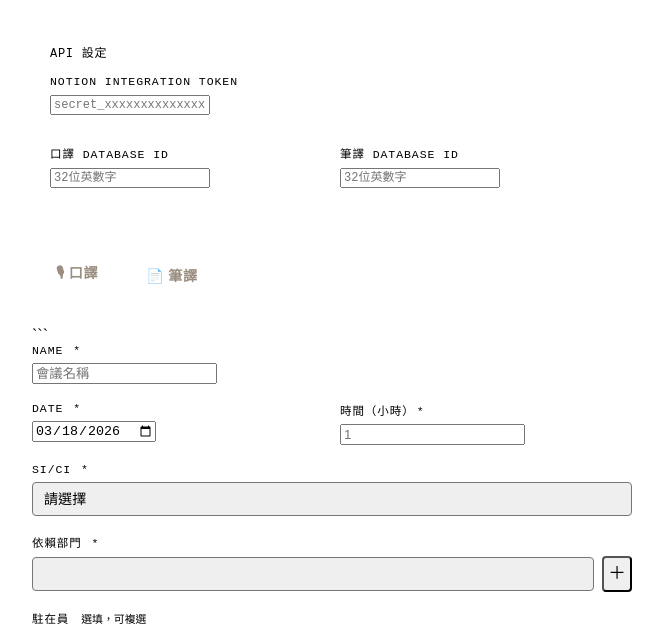
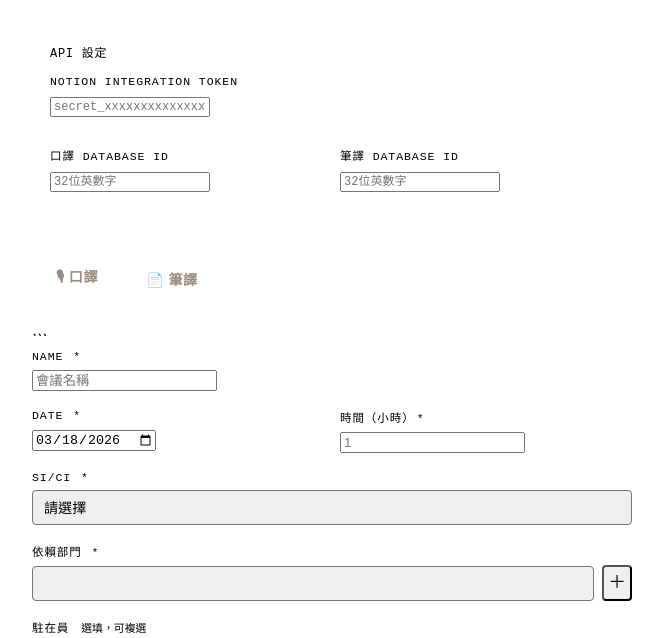
Before and after one commit to 999914wuuu/Work-log, a plain HTML site: page index.html in a window 1280 px wide. Shown: the part 116-754 px from the top of the page, without its empty margins (308-971 px from the left). Drawn offline with Linux system fonts and the light colour scheme.

Commit message:
Update index.html

```diff
--- a/index.html
+++ b/index.html
@@ -6,29 +6,27 @@
 <meta name="viewport" content="width=device-width, initial-scale=1.0">
 <title>工作紀錄</title>
 <style>
-  @import url('https://fonts.googleapis.com/css2?family=Noto+Serif+TC:wght@400;600&family=DM+Mono:wght@400;500&display=swap');
-
-:root {
-–bg: #f5f2ec;
-–surface: #fdfbf7;
-–border: #d8d0c0;
-–border-focus: #8a7560;
-–text: #2a2118;
-–text-muted: #7a6e60;
-–accent: #5c4a32;
-–accent-hover: #3d3020;
-–success-bg: #edf5f0;
-–success-text: #3d6b4f;
-–success-border: #b8d9c5;
-–error-bg: #fdf0f0;
-–error-text: #8b2020;
-–error-border: #e8bbbb;
-}
+  :root {
+    --bg: #f5f2ec;
+    --surface: #fdfbf7;
+    --border: #d8d0c0;
+    --border-focus: #8a7560;
+    --text: #2a2118;
+    --text-muted: #7a6e60;
+    --accent: #5c4a32;
+    --accent-hover: #3d3020;
+    --success-bg: #edf5f0;
+    --success-text: #3d6b4f;
+    --success-border: #b8d9c5;
+    --error-bg: #fdf0f0;
+    --error-text: #8b2020;
+    --error-border: #e8bbbb;
+  }
 
 - { box-sizing: border-box; margin: 0; padding: 0; }
 
 body {
-font-family: ‘Noto Serif TC’, serif;
+font-family: -apple-system, ‘Helvetica Neue’, Arial, sans-serif;
 background: var(–bg);
 color: var(–text);
 min-height: 100vh;
@@ -39,7 +37,7 @@ padding: 40px 20px 80px;
 
 header { margin-bottom: 32px; }
 h1 { font-size: 1.4rem; font-weight: 600; letter-spacing: 0.06em; margin-bottom: 4px; }
-.subtitle { font-size: 0.75rem; font-family: ‘DM Mono’, monospace; color: var(–text-muted); letter-spacing: 0.04em; }
+.subtitle { font-size: 0.75rem; font-family: ‘Courier New’, monospace; color: var(–text-muted); letter-spacing: 0.04em; }
 
 /* Config */
 .config-wrap {
@@ -51,7 +49,7 @@ margin-bottom: 28px;
 .config-wrap summary {
 padding: 14px 18px;
 font-size: 0.75rem;
-font-family: ‘DM Mono’, monospace;
+font-family: ‘Courier New’, monospace;
 color: var(–text-muted);
 cursor: pointer;
 letter-spacing: 0.06em;
@@ -71,7 +69,7 @@ margin-bottom: 28px;
 }
 .tab {
 padding: 10px 24px;
-font-family: ‘Noto Serif TC’, serif;
+font-family: -apple-system, ‘Helvetica Neue’, Arial, sans-serif;
 font-size: 0.88rem;
 font-weight: 600;
 letter-spacing: 0.04em;
@@ -96,7 +94,7 @@ transition: color 0.15s;
 label {
 display: block;
 font-size: 0.72rem;
-font-family: ‘DM Mono’, monospace;
+font-family: ‘Courier New’, monospace;
 letter-spacing: 0.08em;
 text-transform: uppercase;
 color: var(–text-muted);
@@ -114,7 +112,7 @@ background: var(–surface);
 border: 1px solid var(–border);
 border-radius: 4px;
 padding: 8px 11px;
-font-family: ‘Noto Serif TC’, serif;
+font-family: -apple-system, ‘Helvetica Neue’, Arial, sans-serif;
 font-size: 0.88rem;
 color: var(–text);
 transition: border-color 0.15s;
@@ -131,7 +129,7 @@ background: var(–surface);
 border: 1px solid var(–border);
 border-radius: 4px;
 padding: 8px 32px 8px 11px;
-font-family: ‘Noto Serif TC’, serif;
+font-family: -apple-system, ‘Helvetica Neue’, Arial, sans-serif;
 font-size: 0.88rem;
 color: var(–text);
 appearance: none;
@@ -192,7 +190,7 @@ background: var(–surface);
 border: 1px solid var(–border);
 border-radius: 4px;
 font-size: 0.78rem;
-font-family: ‘DM Mono’, monospace;
+font-family: ‘Courier New’, monospace;
 color: var(–text-muted);
 cursor: pointer;
 white-space: nowrap;
@@ -202,7 +200,7 @@ transition: all 0.12s;
 
 /* Config inputs */
 .config-fields input {
-font-family: ‘DM Mono’, monospace;
+font-family: ‘Courier New’, monospace;
 font-size: 0.75rem;
 color: var(–text-muted);
 }
@@ -217,7 +215,7 @@ background: var(–accent);
 color: #fdfbf7;
 border: none;
 border-radius: 4px;
-font-family: ‘DM Mono’, monospace;
+font-family: ‘Courier New’, monospace;
 font-size: 0.82rem;
 letter-spacing: 0.1em;
 cursor: pointer;
@@ -231,7 +229,7 @@ margin-top: 12px;
 padding: 10px 14px;
 border-radius: 4px;
 font-size: 0.78rem;
-font-family: ‘DM Mono’, monospace;
+font-family: ‘Courier New’, monospace;
 display: none;
 }
 .status.success { display: block; background: var(–success-bg); color: var(–success-text); border: 1px solid var(–success-border); }
@@ -566,7 +564,7 @@ function showStatus(id, type, msg) {
 }
 
 async function postToNotion(dbId, token, properties) {
-  return fetch('https://api.notion.com/v1/pages', {
+  return fetch('https://jolly-haze-1bd1-wklog.workers.dev', {
     method: 'POST',
     headers: {
       'Authorization': 'Bearer ' + token,
```
